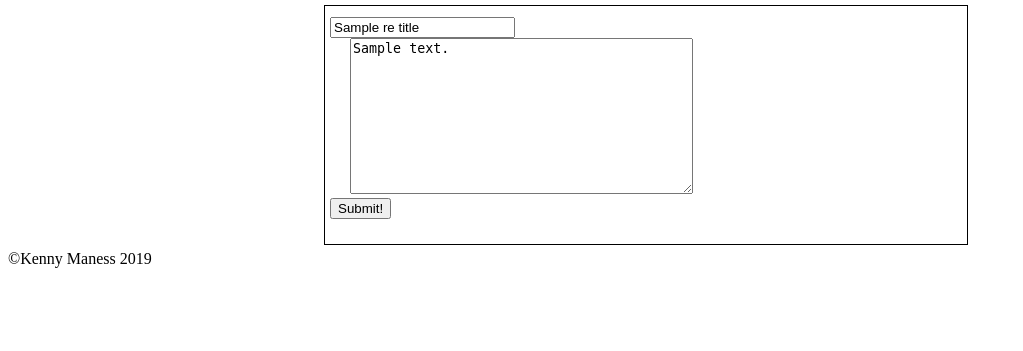
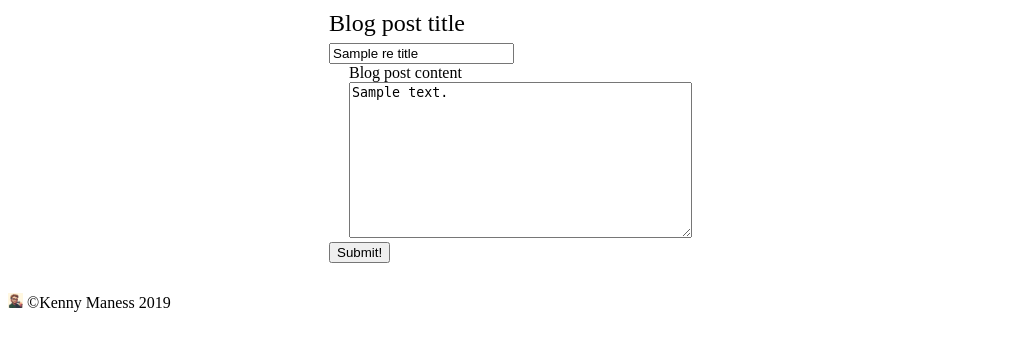
Before and after one commit to kennzoil/blogz, a Flask app: template templates/newpost.html in a window 1280 px wide. Shown: the part 26-377 px from the top of the page, without its empty margins (0-1023 px from the left). Run offline with Flask 2, Linux system fonts and the light colour scheme; the template is opened without the code that fills it: most values are stand-ins (such as "Sample title", 1, 10 or a date in 2020).

Commit message:
minor updates

```diff
--- a/main.py
+++ b/main.py
@@ -38,7 +38,7 @@ def blog():
 
         return render_template(
             "blog_post.html",
-            title="Build A Blog",
+            title=post_title,
             post_title=post_title,
             post_content=post_content
         )
@@ -76,7 +76,12 @@ def newpost():
             re_content = ""
             if (not title) and content:
                 re_content = content
-                error_message = "Write a title."
+                error_message = """
+                You moron. You absolute dunce.
+                How could you possibly write an entire blog post and forget to put in a title?
+                My geriatric great-grandfather could do that without a second thought, and he needs a nurse's assistance to go to the bathroom.
+                Write your title and submit it again, and try not to screw it up this time.
+                """
             elif title and (not content):
                 re_title = title
                 error_message = "Write some content."
--- a/templates/base.html
+++ b/templates/base.html
@@ -7,7 +7,6 @@
                 margin: 10px 0 100px;
             }
             .blog-post-container {
-                border: 1px solid black;
                 margin: 5px 0 5px 25%;
                 padding: 5px;
                 width: 50%;
@@ -36,6 +35,7 @@
 
     <footer>
         <span>
+            <img src="/static/8bit_profile_pic.jpg" alt="me" height="15" width="15">
             &copy;Kenny Maness 2019
         </span>
     </footer>
--- a/templates/blog.html
+++ b/templates/blog.html
@@ -9,7 +9,7 @@
     {% for post in posts %}
         <div class="blog-post-container">
             <div class="blog-post-title"><a href="/blog?id={{ post.blogpost_id }}">{{ post.title }}</a></div>
-            <div class="blog-post-content">{{ post.content }}</div>
+            <!-- <div class="blog-post-content">{{ post.content }}</div> -->
         </div>
     {% endfor %}
 
--- a/templates/newpost.html
+++ b/templates/newpost.html
@@ -6,10 +6,16 @@
     <form action="/newpost" method="POST">
 
         <div class="blog-post-title">
-            <input name="title" type="text" {% if re_title %} value="{{re_title}}" {% else %} placeholder="Write your title here." {% endif %}>
+            <tr>
+                <td><label for="title">Blog post title</label></td><br>
+                <td><input name="title" type="text" {% if re_title %} value="{{re_title}}" {% else %} placeholder="Write your title here." {% endif %}></td>
+            </tr>
         </div>
         <div class="blog-post-content">
-            <textarea name="content" type="textarea" rows="10" cols="40" placeholder="Write your blog post here.">{{re_content}}</textarea>
+            <tr>
+                <td><label for="content">Blog post content</label></td><br>
+                <td><textarea name="content" type="textarea" rows="10" cols="40" placeholder="Write your blog post here.">{{re_content}}</textarea></td>
+            </tr>
         </div>
         <div>
             <input type="submit" value="Submit!">
```
Also changed, not shown: static/8bit_profile_pic.jpg (added).
